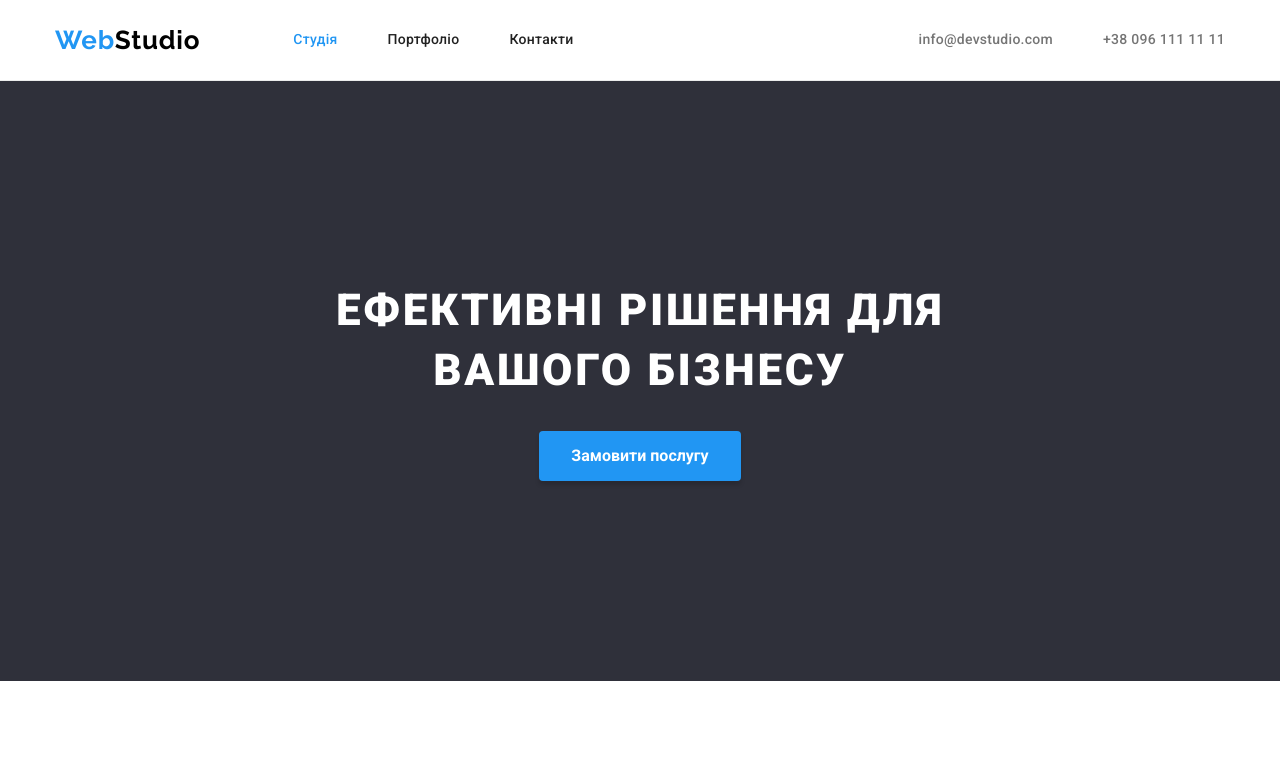
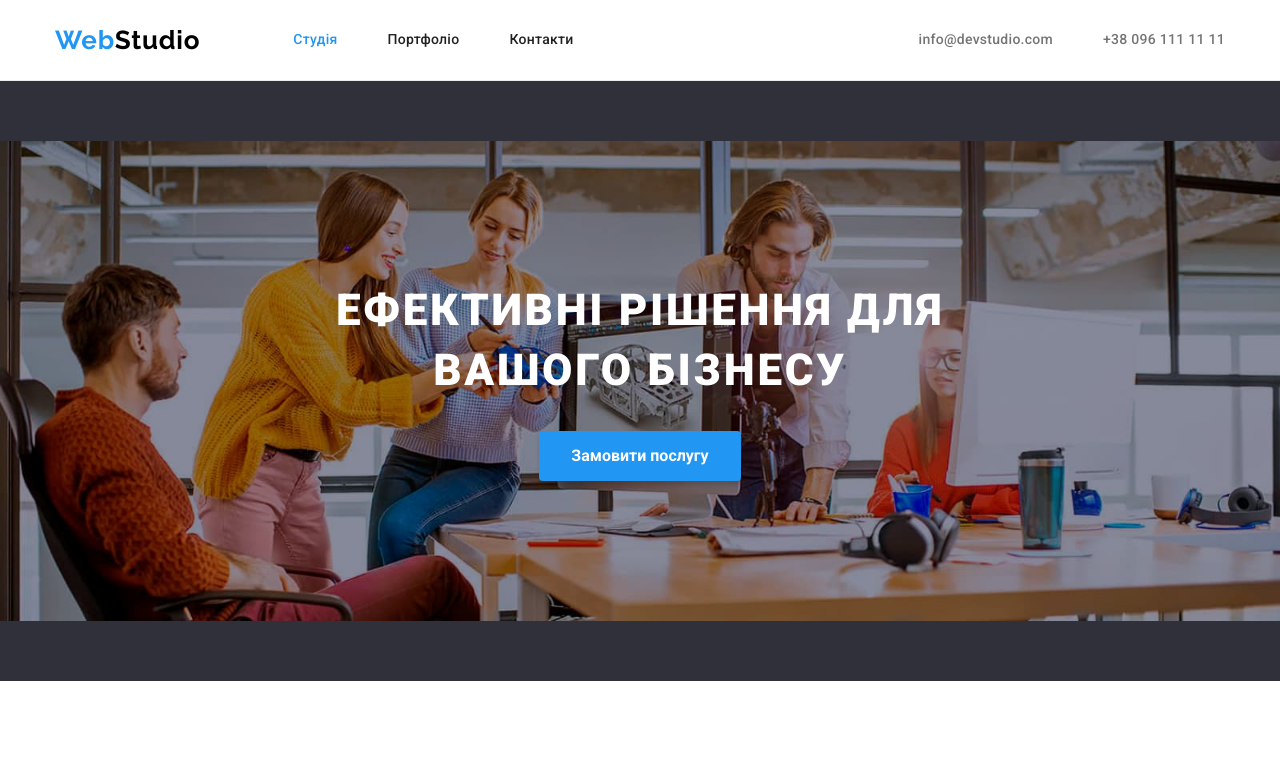
Before and after one commit to MariiaSakhnenko/goit-markup-hw-04, a plain HTML site: page index.html in a window 1280 px wide. Shown: the top 772 px of the page. Drawn offline with nearby package versions, Linux system fonts and the light colour scheme.

Commit message:
Update css

```diff
--- a/css/styles.css
+++ b/css/styles.css
@@ -117,6 +117,11 @@ img {
 .hero {
     padding: 200px 0;
     background-color: var(--main-bg-cl);
+
+    background-image: url(/images/back/hero_image.jpg);
+    background-repeat: no-repeat;
+    background-size: contain;
+    background-position: 50% 50%;
 }
 .hero-title {
     font-weight: 900;
```
Also changed, not shown: images/back/hero_image.jpg (added).
